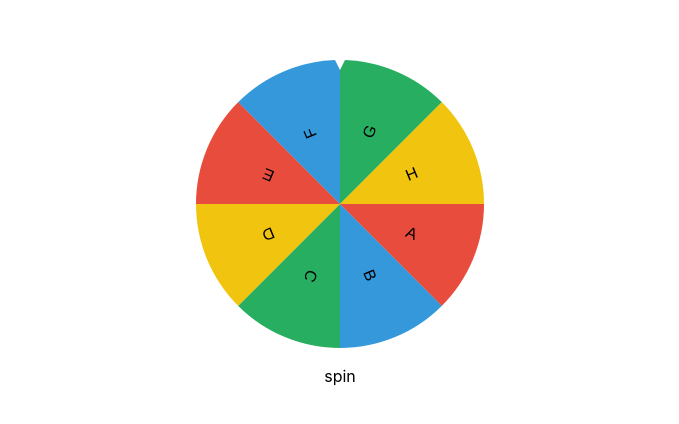
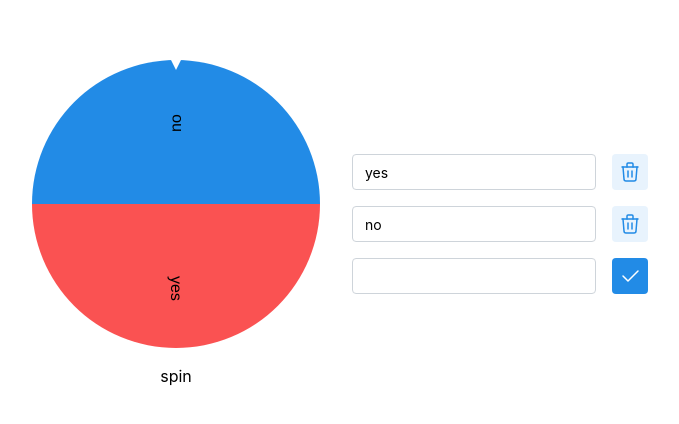
Before and after one commit to kcirreb/decide-for-me, a Next.js app: page / in a window 1280 px wide. Shown: the part 176-600 px from the top of the page, without its empty margins (300-979 px from the left). Built offline with nearby package versions, Linux system fonts and the light colour scheme.

Commit message:
feat: implement basic editor

```diff
--- a/app/page.tsx
+++ b/app/page.tsx
@@ -1,9 +1,17 @@
+"use client";
+
+import Editor from "@/components/editor";
 import Wheel from "@/components/wheel";
+import { DEFAULT_OPTIONS } from "@/lib/constants";
+import { useState } from "react";
 
 export default function Home() {
+  const [options, setOptions] = useState<string[]>(DEFAULT_OPTIONS);
+
   return (
-    <div className="flex items-center justify-center h-screen">
-      <Wheel />
+    <div className="flex items-center justify-center h-screen gap-8">
+      <Wheel options={options} />
+      <Editor options={options} setOptions={setOptions} />
     </div>
   );
 }
--- /dev/null
+++ b/components/editor.tsx
@@ -0,0 +1,60 @@
+import { ActionIcon, Group, Stack, TextInput } from "@mantine/core";
+import { IconCheck, IconTrash } from "@tabler/icons-react";
+import { useState } from "react";
+
+interface EditorProps {
+  options: string[];
+  setOptions: (options: string[]) => void;
+}
+
+export default function Editor({ options, setOptions }: EditorProps) {
+  const [newOption, setNewOption] = useState<string>("");
+
+  const addOption = () => {
+    if (newOption.trim() === "") return;
+    setOptions([...options, newOption.trim()]);
+    setNewOption("");
+  };
+
+  const removeOption = (index: number) => {
+    const updatedOptions = options.filter((_, i) => i !== index);
+    setOptions(updatedOptions);
+  };
+
+  const editOption = (index: number, value: string) => {
+    const updatedOptions = options.map((option, i) =>
+      i === index ? value : option
+    );
+    setOptions(updatedOptions);
+  };
+
+  return (
+    <Stack>
+      {options.map((option, index) => (
+        <Group key={index}>
+          <TextInput
+            value={option}
+            onChange={(e) => editOption(index, e.currentTarget.value)}
+          />
+          <ActionIcon
+            size="input-sm"
+            variant="light"
+            onClick={() => removeOption(index)}
+          >
+            <IconTrash stroke={1.5} />
+          </ActionIcon>
+        </Group>
+      ))}
+
+      <Group>
+        <TextInput
+          value={newOption}
+          onChange={(e) => setNewOption(e.currentTarget.value)}
+        />
+        <ActionIcon size="input-sm" onClick={addOption}>
+          <IconCheck stroke={1.5} />
+        </ActionIcon>
+      </Group>
+    </Stack>
+  );
+}
--- a/components/wheel.tsx
+++ b/components/wheel.tsx
@@ -1,11 +1,13 @@
 "use client";
 
+import { DEFAULT_COLORS } from "@/lib/constants";
 import { useEffect, useRef, useState } from "react";
 
-const options = ["A", "B", "C", "D", "E", "F", "G", "H"];
-const colors = ["#E74C3C", "#3498DB", "#27AE60", "#F1C40F"];
+interface WheelProps {
+  options: string[];
+}
 
-export default function Wheel() {
+export default function Wheel({ options }: WheelProps) {
   const [spinning, setSpinning] = useState<boolean>(false);
   const [rotation, setRotation] = useState<number>(0);
 
@@ -59,7 +61,7 @@ export default function Wheel() {
         rotation + angle * i,
         rotation + angle * (i + 1)
       );
-      ctx.fillStyle = colors[i % colors.length];
+      ctx.fillStyle = DEFAULT_COLORS[i % DEFAULT_COLORS.length];
       ctx.fill();
       ctx.save();
 
@@ -80,7 +82,7 @@ export default function Wheel() {
     ctx.closePath();
     ctx.fillStyle = "white";
     ctx.fill();
-  }, [rotation]);
+  }, [rotation, options]);
 
   return (
     <div className="flex flex-col items-center">
--- /dev/null
+++ b/lib/constants.ts
@@ -0,0 +1,9 @@
+export const DEFAULT_OPTIONS = ["yes", "no"];
+
+export const DEFAULT_COLORS = [
+  "#fa5252",
+  "#228be6",
+  "#40c057",
+  "#fab005",
+  "#fd7e14",
+];
--- a/package.json
+++ b/package.json
@@ -11,6 +11,7 @@
   "dependencies": {
     "@mantine/core": "^7.16.0",
     "@mantine/hooks": "^7.16.0",
+    "@tabler/icons-react": "^3.28.1",
     "next": "15.1.4",
     "react": "^19.0.0",
     "react-dom": "^19.0.0"
```
Also changed, not shown: 1 other file (tests, documents, lock files or other folders).
